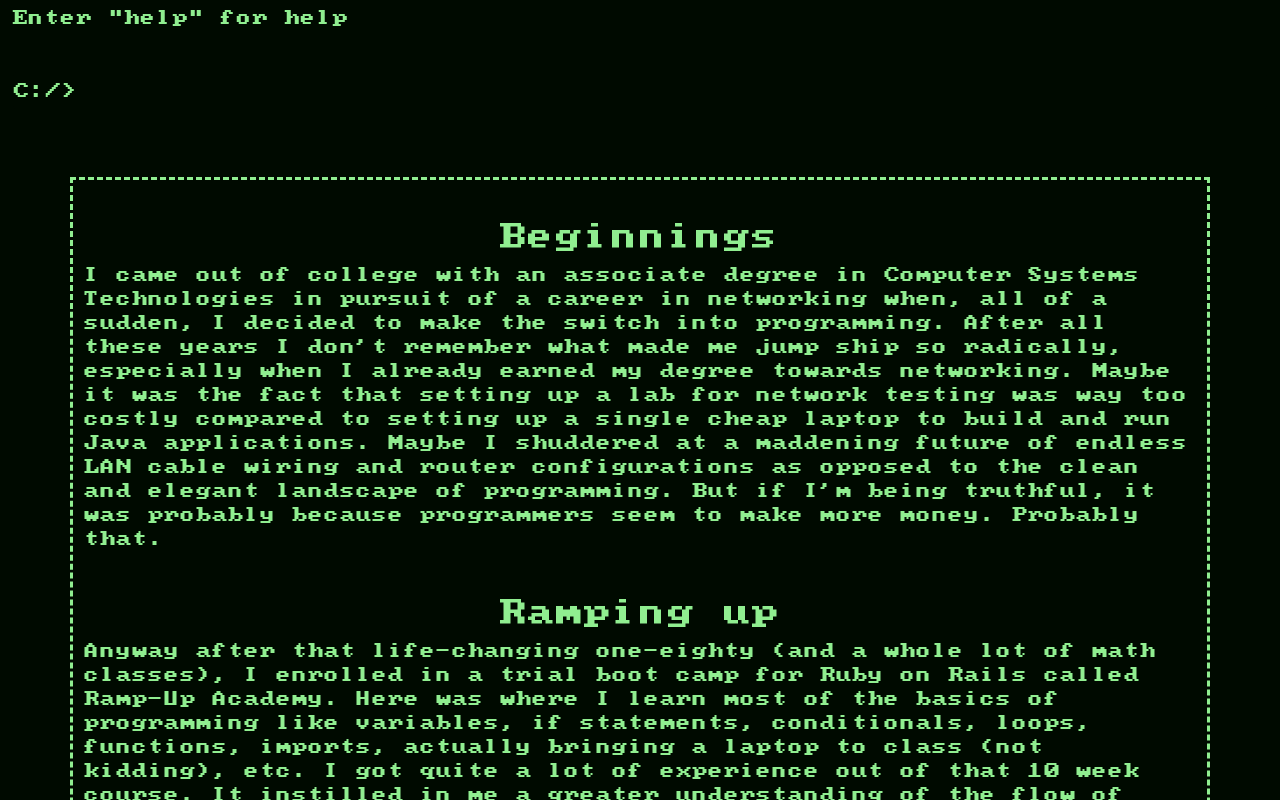
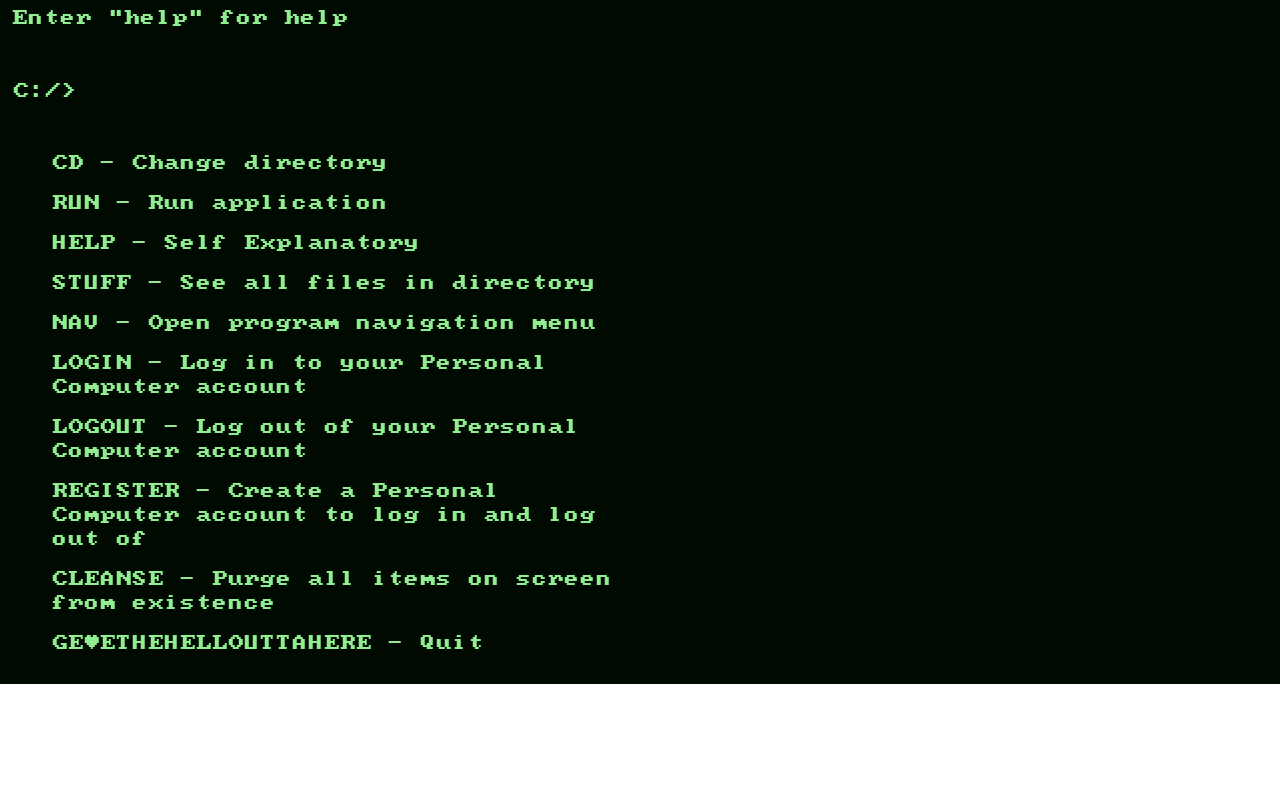
Before and after one commit to Peter-White/portfolio_frontend, a React (Create React App) app: page / in a window 1280 px wide. Shown: the part 820-1620 px from the top of the page. After the commit the page ends 1504 px from the top, so only its background shows below. Built offline with nearby package versions, Linux system fonts and the light colour scheme.

Commit message:
help added

```diff
--- a/src/components/dosBoxx/index.js
+++ b/src/components/dosBoxx/index.js
@@ -6,27 +6,29 @@ import History from '../history';
 import Goals from '../goals';
 import Links from '../links';
 import Quit from '../quit';
+import Error from '../error';
+import Help from '../help';
 
 class DosBoxx extends Component {
 
   constructor() {
       super();
       this.state = {
-        "current_dir": "C:/>"
+        "current_dir": "C:/>",
+        "commands": {
+          "CD": "Change directory",
+          "RUN": "Run application",
+          "HELP": "Self Explanatory",
+          "STUFF": "See all files in directory",
+          "NAV": "Open program navigation menu",
+          "LOGIN": "Log in to your Personal Computer account",
+          "LOGOUT": "Log out of your Personal Computer account",
+          "REGISTER": "Create a Personal Computer account to log in and log out of",
+          "CLEANSE": "Purge all items on screen from existence",
+          "GETMETHEHELLOUTTAHERE": "Quit"
+        }
       }
     }
-  // let commands = {
-  //   "cd": "Change directory",
-  //   "run": "Run application",
-  //   "help": "Get function names",
-  //   "stuff": "See all files in directory",
-  //   "nav": "Open program navigation menu",
-  //   "login": "Log in to your Personal Computer account",
-  //   "logout": "Log out of your Personal Computer account",
-  //   "register": "Create a Personal Computer account to log in and log out of",
-  //   "cleanse": "Purge all items on screen from existence",
-  //   "getmethehellouttahere": "Quit"
-  // };
 
   render() {
     return(
@@ -34,10 +36,7 @@ class DosBoxx extends Component {
         <div id="dosBoxx">
           <Title />
           <Command current_dir={this.state.current_dir} />
-          <History />
-          <Goals />
-          <Links />
-          <Quit />
+          <Help commands={this.state.commands} />
         </div>
       </main>
     );
--- /dev/null
+++ b/src/components/error/index.js
@@ -0,0 +1,16 @@
+import React, { Component } from 'react';
+import './index.css';
+
+class Error extends Component {
+  render() {
+    return (
+      <div class="row cell">
+        <div class="col-md-12">
+          <h4>'{this.props.command}' not recognized</h4>
+        </div>
+      </div>
+    );
+  }
+}
+
+export default Error;
--- /dev/null
+++ b/src/components/help/index.css
@@ -0,0 +1,3 @@
+ul {
+  list-style-type: none;
+}
--- /dev/null
+++ b/src/components/help/index.js
@@ -0,0 +1,23 @@
+import React, { Component } from 'react';
+import './index.css';
+
+class Help extends Component {
+  render() {
+    return(
+      <div className="row cell">
+        <div className="col-md-6">
+          <ul>
+            {
+              Object.keys(this.props.commands)[0] &&
+              Object.keys(this.props.commands).map(key =>
+                <li><p>{key} - {this.props.commands[key]}</p></li>
+              )
+            }
+          </ul>
+        </div>
+      </div>
+    );
+  }
+}
+
+export default Help;
```
Also changed, not shown: src/components/error/index.css (added).
